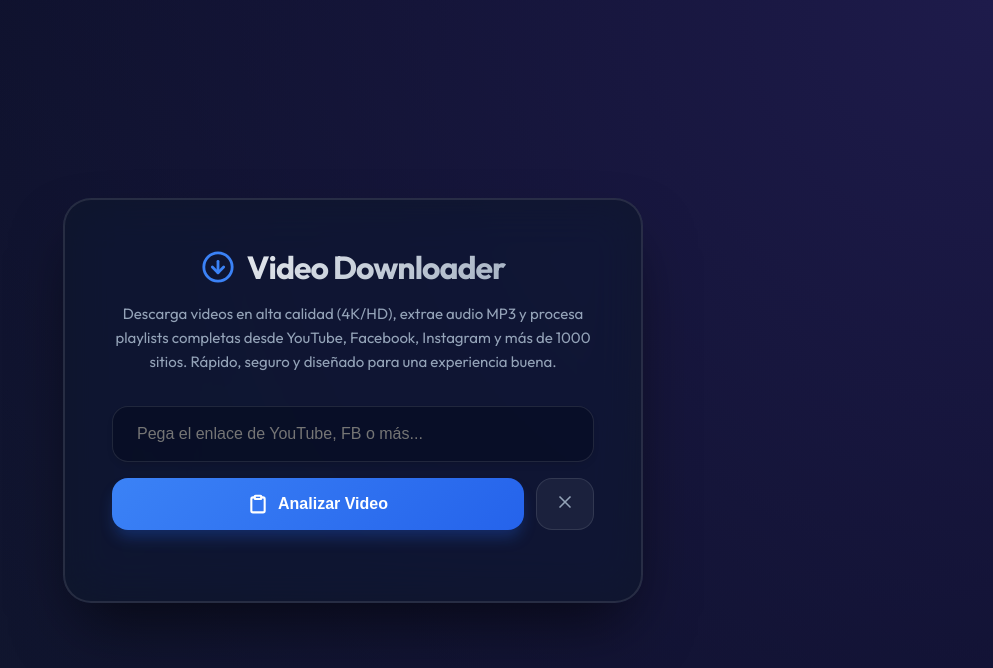
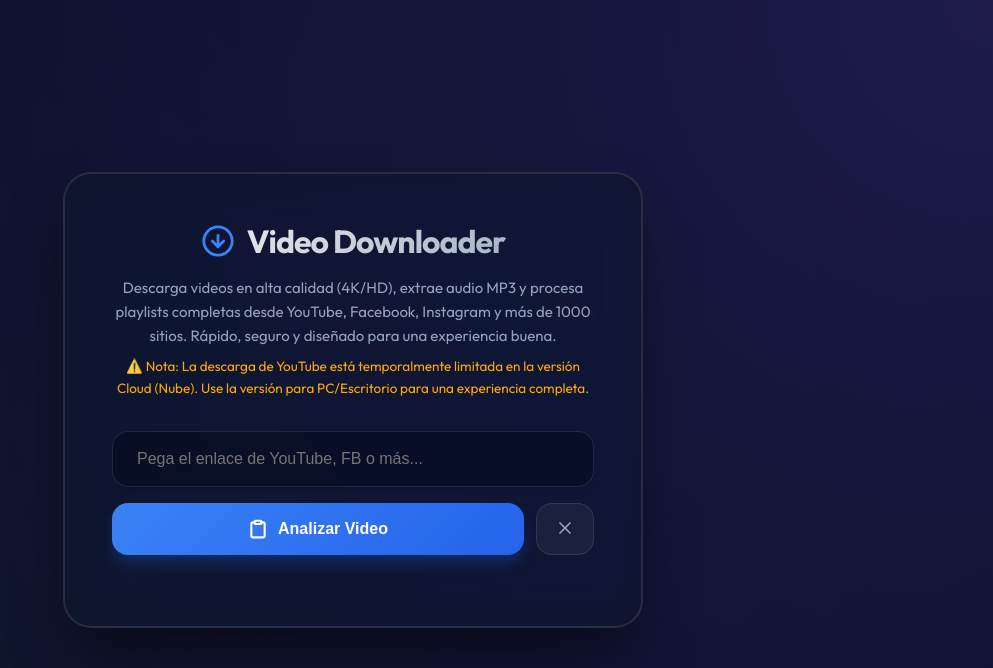
Before and after one commit to edgaravilio/downloader-video, a Flask app: page / in a window 1280 px wide. Shown: the top 668 px of the page, without its empty margins (287-1280 px from the left). Run offline with Flask 3, Linux system fonts and the light colour scheme.

Commit message:
Doc Update: Added cloud-environment warning for YouTube downloads

```diff
--- a/templates/index.html
+++ b/templates/index.html
@@ -437,6 +437,8 @@
         </h1>
         <p class="header-summary">
             Descarga videos en alta calidad (4K/HD), extrae audio MP3 y procesa playlists completas desde YouTube, Facebook, Instagram y más de 1000 sitios. Rápido, seguro y diseñado para una experiencia buena.
+            <br>
+            <span style="color: #ffaa00; font-size: 0.9em; margin-top: 8px; display: block;">⚠️ Nota: La descarga de YouTube está temporalmente limitada en la versión Cloud (Nube). Use la versión para PC/Escritorio para una experiencia completa.</span>
         </p>
 
         <div class="input-section">
```
Also changed, not shown: README.md.
